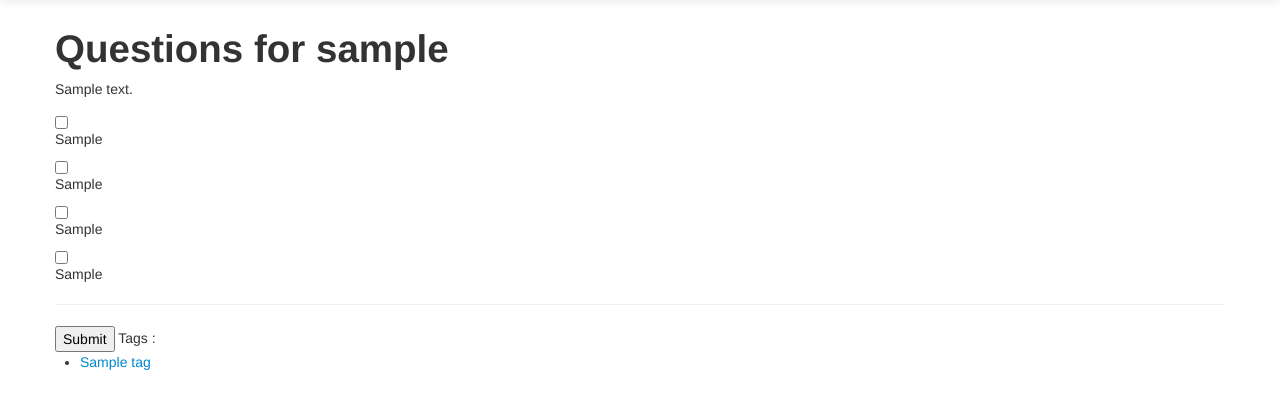
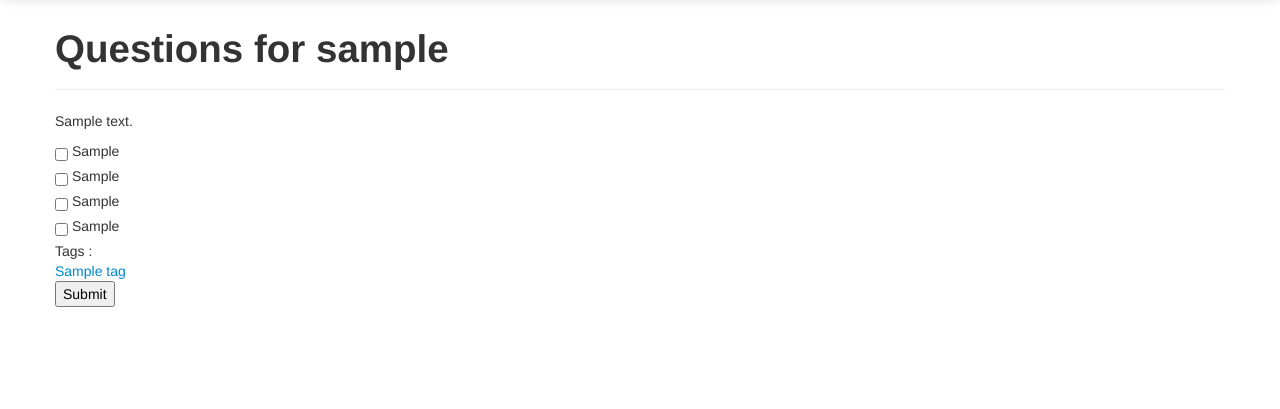
Before and after one commit to tushargosavi/oquiz, a Django app: a page that uses templates/quiz/questions.html in a window 1280 px wide. Shown: the part 41-450 px from the top of the page. Run offline with Django 3.2, Linux system fonts and the light colour scheme; a user stored in the database is signed in; tables that the repository leaves empty hold one stand-in row (values such as "Sample post"); parts of the project's set-up code (start-up, migrations or seed data) failed here and were passed over; some libraries are stand-ins or nearby versions.

Commit message:
Format displaying of question a bit

```diff
--- a/templates/quiz/questions.html
+++ b/templates/quiz/questions.html
@@ -1,22 +1,25 @@
 {% if questions %}
 {% for question in questions %}
+<hr>
 <div class="question">
   <form type="post" action="/answer/">
     <p>{{ question.text }}</p>
-    <input type="checkbox" name="ans" id="1" value={{ question.opt1 }}/><label for="1">{{ question.opt1 }}</label>
-    <input type="checkbox" name="ans" id="2" value={{ question.opt2 }}/><label for="2">{{ question.opt2 }}</label>
-    <input type="checkbox" name="ans" id="3" value={{ question.opt3 }}/><label for="3">{{ question.opt3 }}</label>
-    <input type="checkbox" name="ans" id="4" value={{ question.opt4 }}/><label for="4">{{ question.opt4 }}</label>
-    <hr>
-    <input type="submit" value="Submit" />
+    <label><input type="checkbox" name="ans" id="1" value={{ question.opt1 }}/> {{ question.opt1 }}</label>
+    <label><input type="checkbox" name="ans" id="2" value={{ question.opt2 }}/> {{ question.opt2 }}</label>
+    <label><input type="checkbox" name="ans" id="3" value={{ question.opt3 }}/> {{ question.opt3 }}</label>
+    <label><input type="checkbox" name="ans" id="4" value={{ question.opt4 }}/> {{ question.opt4 }}</label>
     {% if show_tags %}
     Tags :
-    <ul>
+    <div class="item-tags">
       {% for tag in question.tag_set.all %}
-      <li><a href="/tag/{{ tag.name }}">{{ tag.name }}</a></li>
+      <div class="tag removable_tag">
+	<div class="name"><a href="/tag/{{ tag.name }}">{{ tag.name }}</a></div>
+	<div class="remove"></div>
+      </div>
       {% endfor %}
-    </ul>
+    </div>
     {% endif %}
+    <input type="submit" value="Submit" />
   </form>
 </div>
 {% endfor %}
```
